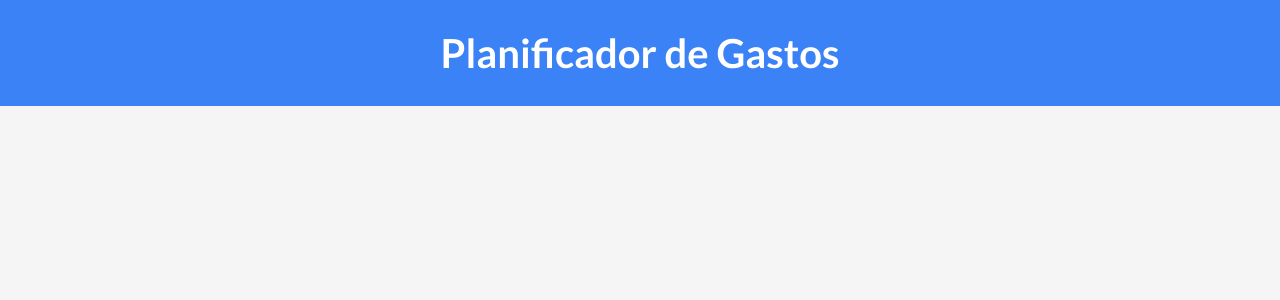
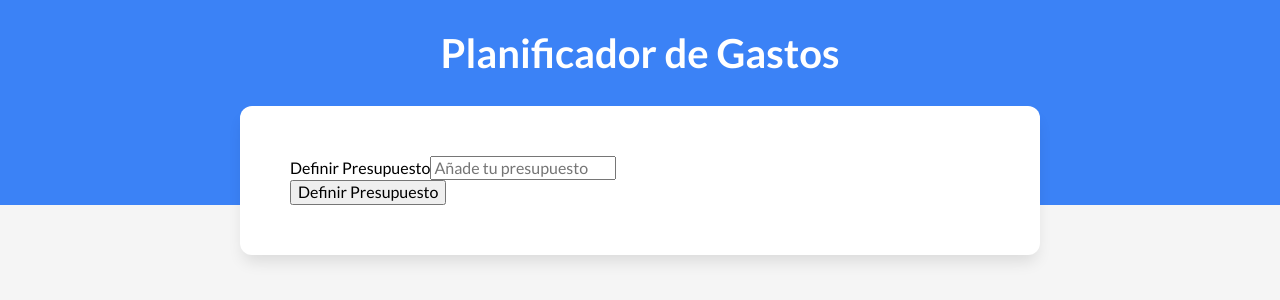
Before and after one commit to RaulHG-Dev/CursoVueJS, a Vue app in the folder admin-gastos/: page / in a window 1280 px wide. Shown: the top 300 px of the page. Built offline with nearby package versions, Linux system fonts and the light colour scheme.

Commit message:
Video 105. Primeros pasos con el Formulario de Presupuesto

```diff
--- a/admin-gastos/src/App.vue
+++ b/admin-gastos/src/App.vue
@@ -1,13 +1,17 @@
 <script setup>
-
+    import Presupuesto from './components/Presupuesto.vue';
 </script>
 
 <template>
     <div>
         <header>
             <h1>Planificador de Gastos</h1>
+            <div class="contenedor-header contenedor sombra">
+                <Presupuesto
+
+                />
+            </div>
         </header>
-
     </div>
 </template>
 
@@ -51,4 +55,20 @@
         color: var(--blanco);
         text-align: center;
     }
+    .contenedor {
+        width: 90%;
+        max-width: 80rem;
+        margin: 0 auto;
+    }
+    .contenedor-header {
+        margin-top: -5rem;
+        transform: translateY(5rem);
+        padding: 5rem;
+    }
+    .sombra {
+        box-shadow: 0px 10px 15px -3px rgba(0,0,0,0.1);
+        background-color: var(--blanco);
+        border-radius: 1.2rem;
+        padding: 5rem;
+    }
 </style>
--- /dev/null
+++ b/admin-gastos/src/components/Presupuesto.vue
@@ -0,0 +1,21 @@
+<script setup>
+
+</script>
+
+<template>
+    <form>
+        <div class="campo">
+            <label for="nuevo-presupuesto">Definir Presupuesto</label>
+            <input
+                id="nuevo-presupuesto"
+                class="nuevo-presupuesto"
+                placeholder="Añade tu presupuesto"
+            />
+        </div>
+        <input type="submit" value="Definir Presupuesto"/>
+    </form>
+</template>
+
+<style scoped>
+
+</style>
```
